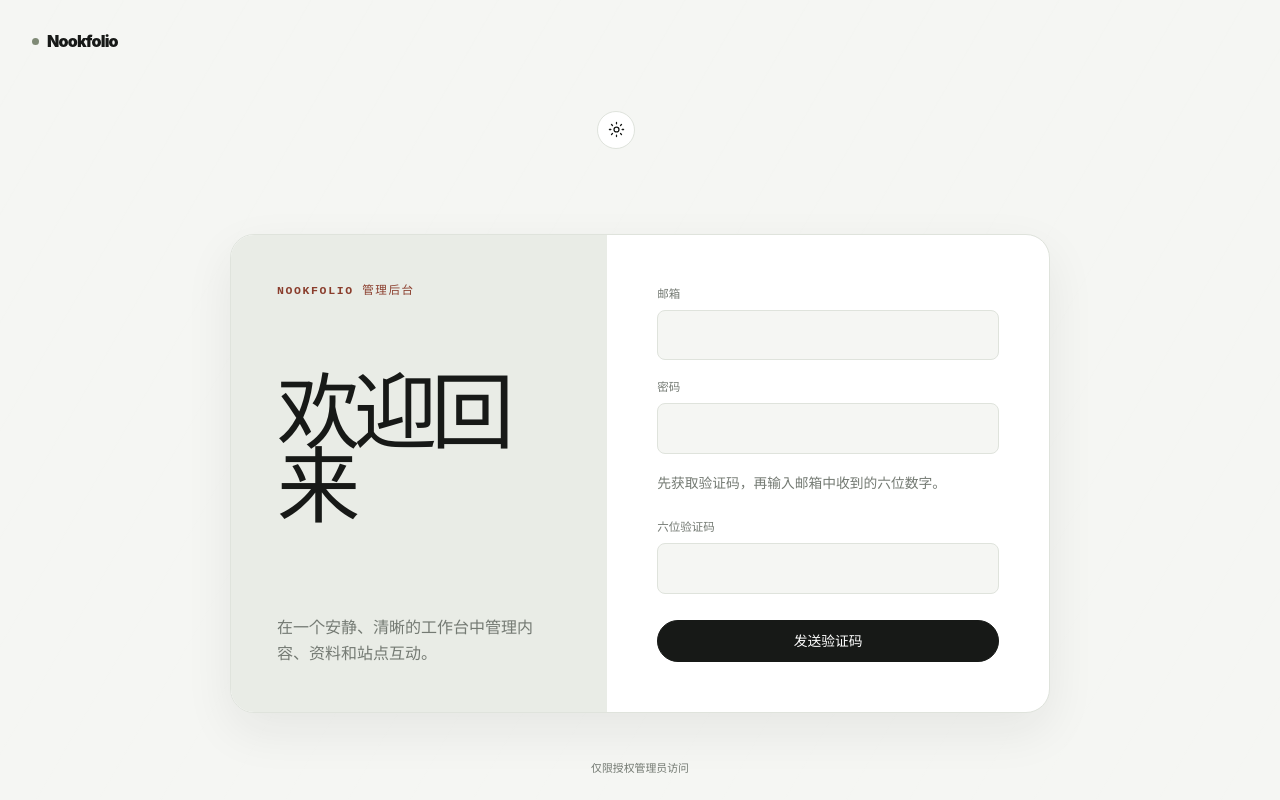
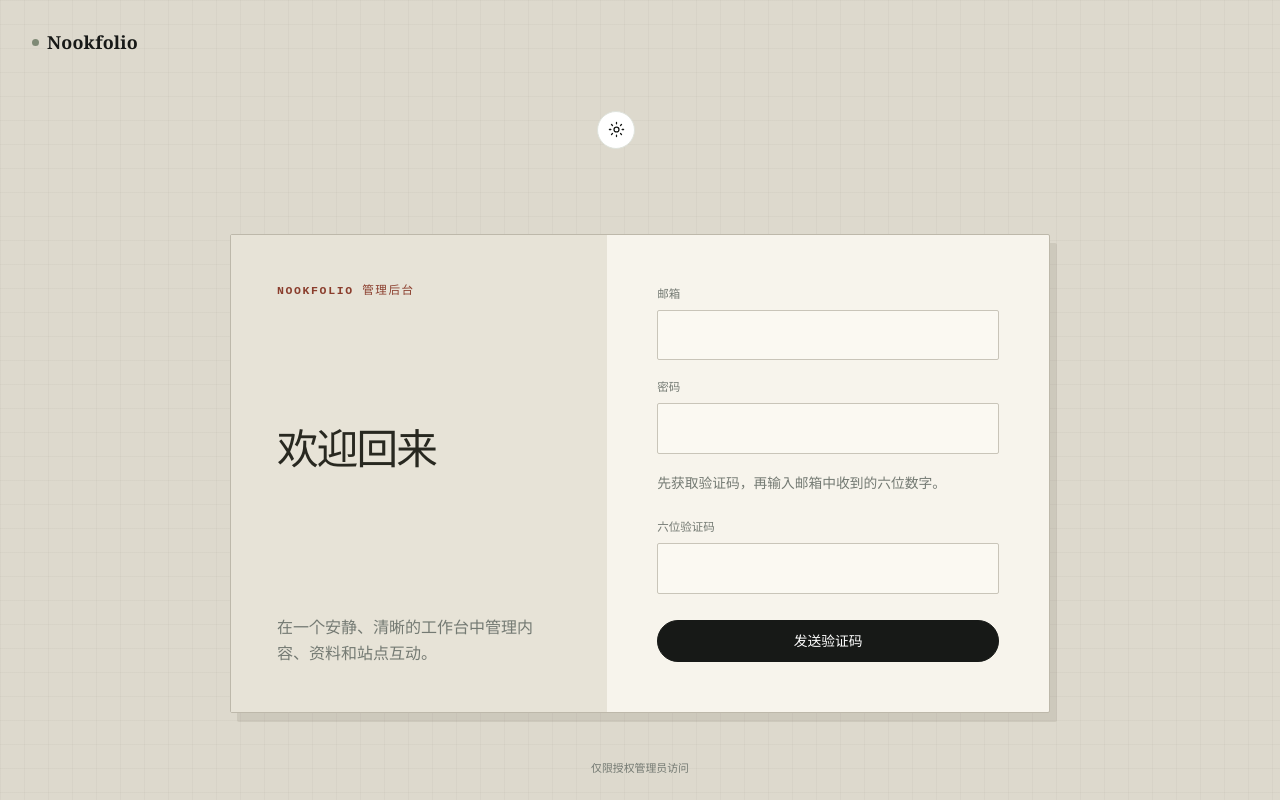
Before and after one commit to Jov3c/Nookfolio, a Nuxt app: page /admin/login in a window 1280 px wide. Built offline with nearby package versions, Linux system fonts and the light colour scheme; no server answers.

Commit message:
fix: complete editorial admin theme

```diff
--- a/app/assets/css/admin/auth.css
+++ b/app/assets/css/admin/auth.css
@@ -3,9 +3,11 @@
   min-height: 100vh;
   place-items: center;
   padding: 32px;
-  background:
-    linear-gradient(rgb(245 246 243 / 88%), rgb(245 246 243 / 96%)),
-    repeating-linear-gradient(120deg, transparent 0 52px, rgb(127 138 118 / 7%) 53px 54px);
+  background-color: #ddd9cd;
+  background-image:
+    linear-gradient(rgb(87 83 69 / 4%) 1px, transparent 1px),
+    linear-gradient(90deg, rgb(87 83 69 / 4%) 1px, transparent 1px);
+  background-size: 24px 24px;
 }
 
 html[data-theme='dark'] .admin-auth-layout {
@@ -25,9 +27,10 @@ html[data-theme='dark'] .admin-auth-layout {
   position: fixed;
   top: 28px;
   left: 32px;
-  font-size: 1rem;
+  font-family: Georgia, 'Songti SC', serif;
+  font-size: 1.12rem;
   font-weight: 900;
-  letter-spacing: -0.05em;
+  letter-spacing: 0.01em;
 }
 
 .admin-auth-caption {
@@ -44,9 +47,10 @@ html[data-theme='dark'] .admin-auth-layout {
   grid-template-columns: 0.92fr 1.08fr;
   overflow: hidden;
   border: 1px solid var(--color-line);
-  border-radius: var(--radius-lg);
-  background: var(--color-panel);
-  box-shadow: var(--shadow-soft);
+  border-color: #bdb8aa;
+  border-radius: 2px;
+  background: #f7f4ec;
+  box-shadow: 7px 9px 0 rgb(93 87 66 / 12%);
 }
 
 .login-panel__intro {
@@ -55,14 +59,17 @@ html[data-theme='dark'] .admin-auth-layout {
   flex-direction: column;
   justify-content: space-between;
   padding: 46px;
-  background: var(--color-accent-soft);
+  background: #e7e3d7;
 }
 
 .login-panel__intro h1 {
   margin: 0;
-  font-size: clamp(3rem, 7vw, 5.2rem);
-  letter-spacing: -0.075em;
-  line-height: 0.88;
+  color: #282820;
+  font-family: Georgia, 'Songti SC', serif;
+  font-size: clamp(1.75rem, 4vw, 2.6rem);
+  font-weight: 500;
+  letter-spacing: -0.045em;
+  line-height: 1.05;
 }
 
 .login-panel__intro > p:last-child {
@@ -90,9 +97,28 @@ html[data-theme='dark'] .admin-auth-layout {
   padding: 11px 13px;
   margin-bottom: 18px;
   border: 1px solid var(--color-line);
-  border-radius: 8px;
-  background: var(--color-bg);
+  border-color: #c9c5b9;
+  border-radius: 2px;
+  background: #fbf9f2;
   color: var(--color-text);
+}
+
+html[data-theme='dark'] .login-panel {
+  border-color: #44463f;
+  background: #272823;
+}
+
+html[data-theme='dark'] .login-panel__intro {
+  background: #20211e;
+}
+
+html[data-theme='dark'] .login-panel__intro h1 {
+  color: #e7e4da;
+}
+
+html[data-theme='dark'] .login-panel input {
+  border-color: #4a4b44;
+  background: #20211e;
 }
 
 .login-panel .button {
--- a/app/assets/css/admin/paper.css
+++ b/app/assets/css/admin/paper.css
@@ -40,7 +40,7 @@
   color: var(--admin-pencil);
   content: 'PRIVATE EDITORIAL DESK';
   font-family: 'Courier New', monospace;
-  font-size: 0.48rem;
+  font-size: 0.58rem;
   letter-spacing: 0.14em;
 }
 
@@ -259,12 +259,6 @@
   box-shadow: 2px 2px 0 rgb(112 104 77 / 6%);
 }
 
-.admin-shortcut-card:hover {
-  border-color: #bfae91;
-  background: #eee8da;
-  transform: translate(-1px, -1px);
-}
-
 .admin-shortcut-card b {
   color: var(--admin-red);
 }
@@ -374,6 +368,55 @@ html[data-theme='dark'] .about-admin-card {
   background: var(--admin-paper-light);
 }
 
+html[data-theme='dark']
+  .admin-main
+  input:not([type='checkbox']):not([type='radio']):not([type='file']),
+html[data-theme='dark'] .admin-main textarea,
+html[data-theme='dark'] .admin-main select,
+html[data-theme='dark'] .project-markdown-preview,
+html[data-theme='dark'] .home-avatar-field,
+html[data-theme='dark'] .about-admin-check,
+html[data-theme='dark'] .media-empty,
+html[data-theme='dark'] .admin-secondary-button {
+  border-color: #4a4b44;
+  background: #20211e;
+  color: var(--admin-ink);
+}
+
+html[data-theme='dark'] .admin-main input:focus,
+html[data-theme='dark'] .admin-main textarea:focus,
+html[data-theme='dark'] .admin-main select:focus {
+  border-color: var(--admin-red);
+  background: #2d2e29;
+}
+
+html[data-theme='dark'] .posts-admin-list__item:hover,
+html[data-theme='dark'] .projects-admin-list__item:hover,
+html[data-theme='dark'] .timeline-admin-list__item:hover,
+html[data-theme='dark'] .posts-admin-list__item--active,
+html[data-theme='dark'] .projects-admin-list__item--active,
+html[data-theme='dark'] .timeline-admin-list__item--active {
+  background: #383a34;
+}
+
+html[data-theme='dark'] .moderation-status,
+html[data-theme='dark'] .friend-link-tabs button.is-active {
+  background: #46503f;
+  color: #dce6d6;
+}
+
+@media (hover: hover) and (pointer: fine) {
+  .admin-shortcut-card:hover {
+    border-color: #bfae91;
+    background: #eee8da;
+    transform: translate(-1px, -1px);
+  }
+
+  html[data-theme='dark'] .admin-shortcut-card:hover {
+    background: #34362f;
+  }
+}
+
 @media (prefers-reduced-motion: reduce) {
   .admin-main {
     animation: none;
--- a/app/assets/css/admin/responsive.css
+++ b/app/assets/css/admin/responsive.css
@@ -106,7 +106,7 @@
   }
 
   .admin-page-heading h1 {
-    font-size: 2.65rem;
+    font-size: 1.75rem;
   }
 
   .admin-heading-actions {
--- a/app/pages/admin/about.vue
+++ b/app/pages/admin/about.vue
@@ -81,7 +81,7 @@ await load();
 
 <template>
   <div class="about-admin">
-    <header class="admin-page-header">
+    <header class="admin-page-heading">
       <div>
         <p class="eyebrow">资料管理 / ABOUT</p>
         <h1>About 页面</h1>
@@ -94,7 +94,7 @@ await load();
       {{ errorMessage }}
     </p>
     <p v-if="isLoading" class="media-empty">正在加载 About 页面…</p>
-    <form v-else class="admin-panel about-admin-form-grid" @submit.prevent="save">
+    <form v-else class="home-admin-section about-admin-form-grid" @submit.prevent="save">
       <label
         ><span>页面眉题</span><input v-model="profile.eyebrow" maxlength="120" required
       /></label>
```
Also changed, not shown: 1 other file (tests, documents, lock files or other folders).
